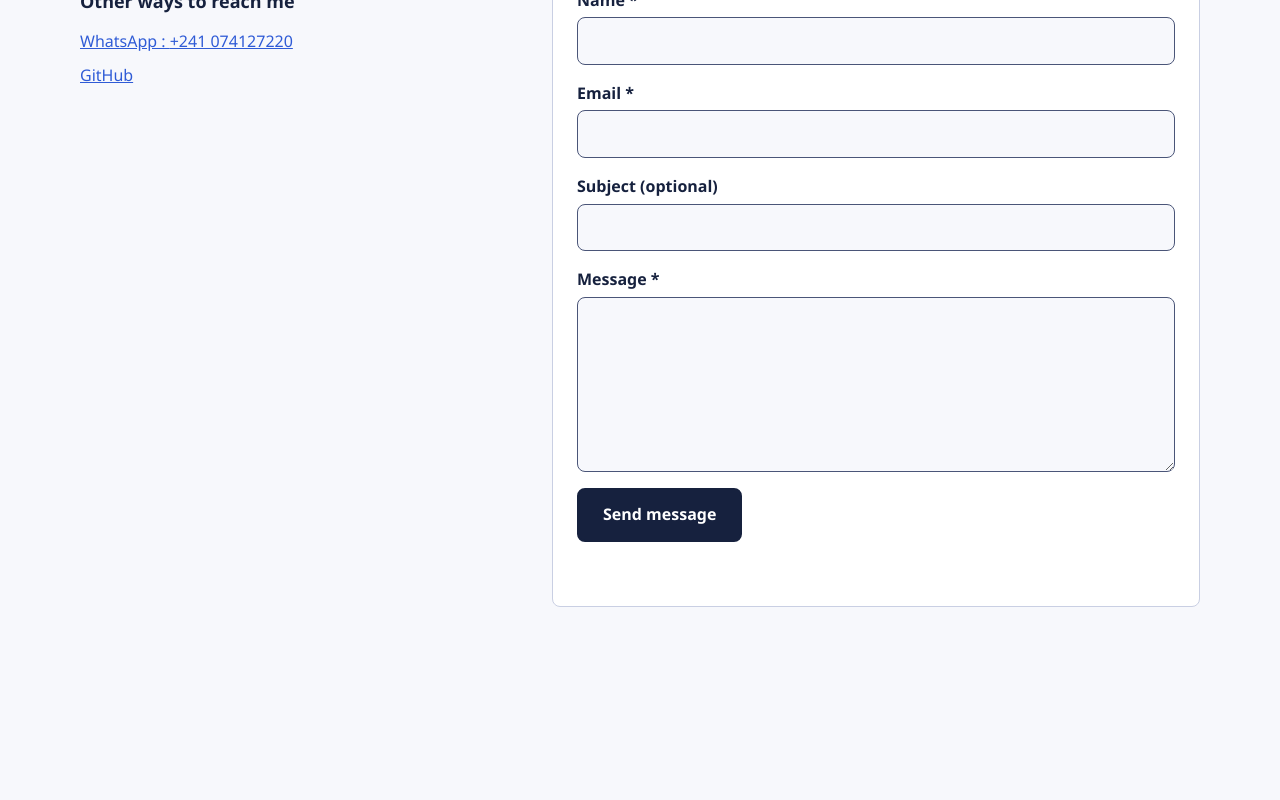
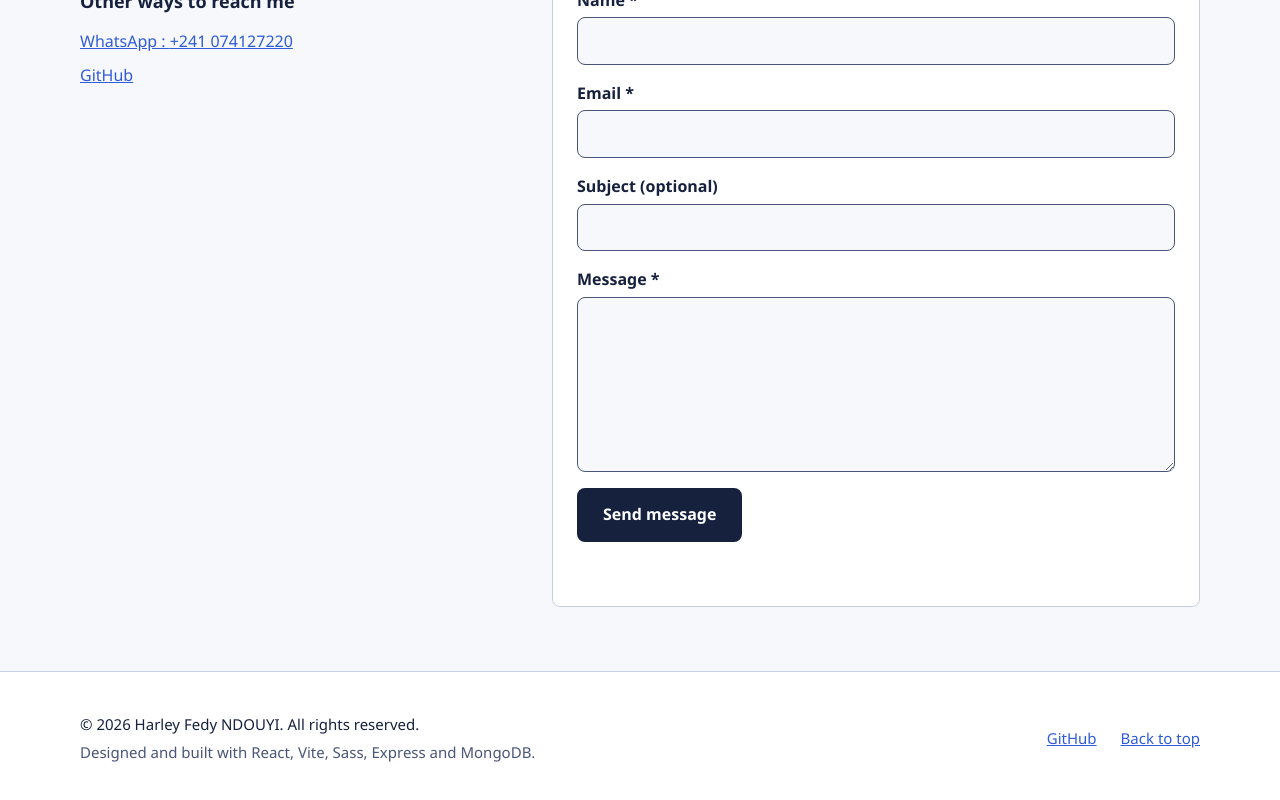
Before and after one commit to Harley-80/portfolio, a React (Vite) app in the folder client/: page / in a window 1280 px wide. Shown: the part 3450-4250 px from the top of the page. Before the commit the page ends 4121 px from the top, so only its background shows below. Built offline with nearby package versions, Linux system fonts and the light colour scheme; no server answers.

Commit message:
feat(client): pied de page avec liens et retour en haut

```diff
--- a/client/src/App.jsx
+++ b/client/src/App.jsx
@@ -1,6 +1,7 @@
 import { FournisseurLangue } from './contextes/FournisseurLangue'
 import { FournisseurTheme } from './contextes/FournisseurTheme'
 import EnTete from './composants/miseEnPage/EnTete'
+import PiedDePage from './composants/miseEnPage/PiedDePage'
 import PageAccueil from './pages/PageAccueil'
 
 function App() {
@@ -9,6 +10,7 @@ function App() {
             <FournisseurTheme>
                 <EnTete />
                 <PageAccueil />
+                <PiedDePage />
             </FournisseurTheme>
         </FournisseurLangue>
     )
--- /dev/null
+++ b/client/src/composants/miseEnPage/PiedDePage.jsx
@@ -0,0 +1,58 @@
+import { useLangue } from '../../hooks/useLangue'
+import { COORDONNEES } from '../../donnees/contact'
+
+const ANNEE = new Date().getFullYear()
+
+function PiedDePage() {
+    const { t } = useLangue()
+
+    return (
+        <footer className="pied-de-page">
+            <div className="conteneur pied-de-page__interieur">
+                <div className="pied-de-page__texte">
+                    <p>
+                        © {ANNEE} Harley Fedy NDOUYI. {t('piedDePage.droits')}
+                    </p>
+                    <p className="pied-de-page__conception">
+                        {t('piedDePage.conception')}
+                    </p>
+                </div>
+                <ul
+                    className="pied-de-page__liens"
+                    aria-label={t('piedDePage.liens')}>
+                    <li>
+                        <a
+                            href={COORDONNEES.github}
+                            target="_blank"
+                            rel="noopener noreferrer">
+                            GitHub
+                            <span className="visuellement-cache">
+                                {' '}
+                                {t('commun.nouvelOnglet')}
+                            </span>
+                        </a>
+                    </li>
+                    {COORDONNEES.linkedin && (
+                        <li>
+                            <a
+                                href={COORDONNEES.linkedin}
+                                target="_blank"
+                                rel="noopener noreferrer">
+                                LinkedIn
+                                <span className="visuellement-cache">
+                                    {' '}
+                                    {t('commun.nouvelOnglet')}
+                                </span>
+                            </a>
+                        </li>
+                    )}
+                    <li>
+                        <a href="#accueil">{t('piedDePage.retourEnHaut')}</a>
+                    </li>
+                </ul>
+            </div>
+        </footer>
+    )
+}
+
+export default PiedDePage
--- /dev/null
+++ b/client/src/styles/composants/_pied-de-page.scss
@@ -0,0 +1,34 @@
+@use '../abstracts/variables' as vars;
+
+.pied-de-page {
+    padding-block: vars.$espace-l;
+    border-top: 1px solid var(--couleur-bordure);
+    background-color: var(--couleur-surface);
+    font-size: 0.9375rem;
+
+    &__interieur {
+        display: flex;
+        flex-wrap: wrap;
+        align-items: center;
+        justify-content: space-between;
+        gap: vars.$espace-s;
+    }
+
+    &__texte {
+        display: flex;
+        flex-direction: column;
+        gap: 0.25rem;
+    }
+
+    &__conception {
+        color: var(--couleur-texte-attenue);
+    }
+
+    &__liens {
+        display: flex;
+        flex-wrap: wrap;
+        gap: vars.$espace-m;
+        padding: 0;
+        list-style: none;
+    }
+}
--- a/client/src/styles/main.scss
+++ b/client/src/styles/main.scss
@@ -11,3 +11,4 @@
 @use 'composants/services';
 @use 'composants/parcours';
 @use 'composants/contact';
+@use 'composants/pied-de-page';
--- a/client/src/traductions/en.json
+++ b/client/src/traductions/en.json
@@ -75,5 +75,9 @@
     "contact.erreurLimite": "Too many messages sent. Please try again in an hour.",
     "contact.erreurNom": "Enter your name (2 to 100 characters).",
     "contact.erreurEmail": "Enter a valid email address.",
-    "contact.erreurMessage": "The message must contain between 10 and 3000 characters."
+    "contact.erreurMessage": "The message must contain between 10 and 3000 characters.",
+    "piedDePage.droits": "All rights reserved.",
+    "piedDePage.conception": "Designed and built with React, Vite, Sass, Express and MongoDB.",
+    "piedDePage.liens": "Footer links",
+    "piedDePage.retourEnHaut": "Back to top"
 }
--- a/client/src/traductions/fr.json
+++ b/client/src/traductions/fr.json
@@ -75,5 +75,9 @@
     "contact.erreurLimite": "Trop de messages envoyés. Réessayez dans une heure.",
     "contact.erreurNom": "Entrez votre nom (2 à 100 caractères).",
     "contact.erreurEmail": "Entrez une adresse email valide.",
-    "contact.erreurMessage": "Le message doit contenir entre 10 et 3000 caractères."
+    "contact.erreurMessage": "Le message doit contenir entre 10 et 3000 caractères.",
+    "piedDePage.droits": "Tous droits réservés.",
+    "piedDePage.conception": "Conçu et développé avec React, Vite, Sass, Express et MongoDB.",
+    "piedDePage.liens": "Liens du pied de page",
+    "piedDePage.retourEnHaut": "Retour en haut"
 }
```
